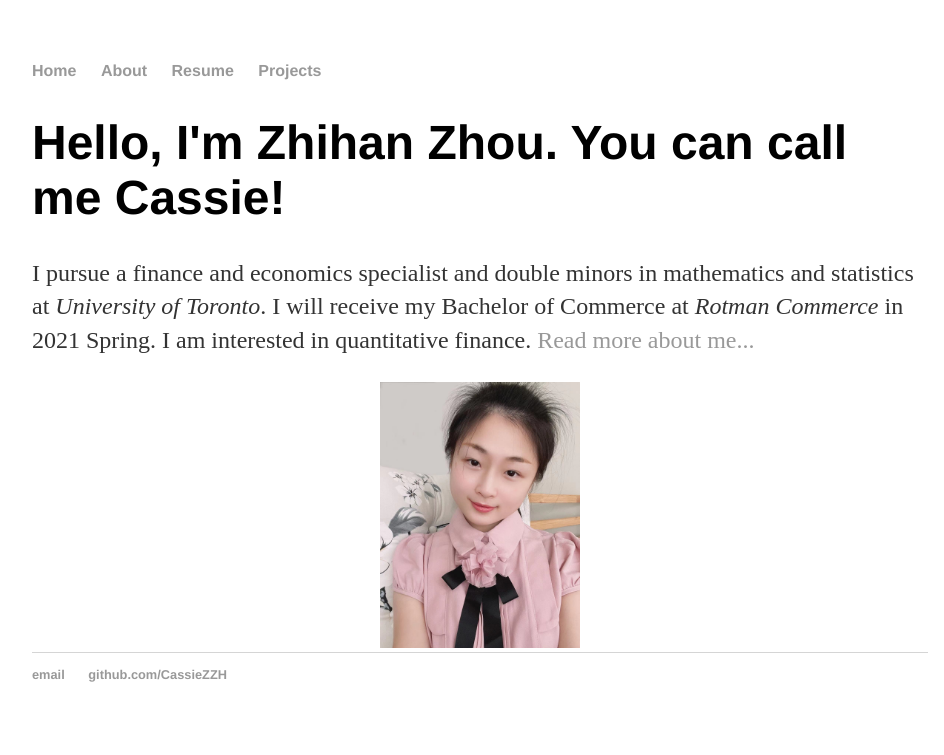
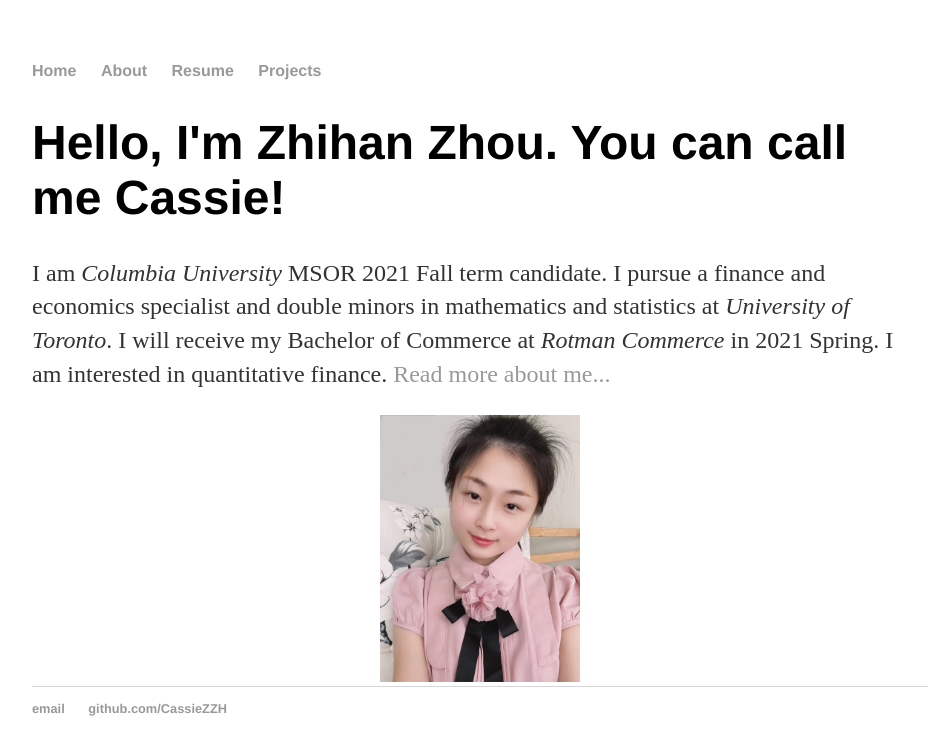
Before and after one commit to CassieZZH/CassieZZH.github.io, a Jekyll site: the page built from index.html, in a window 1280 px wide. Shown: the top 755 px of the page, without its empty margins (160-1104 px from the left). Built offline with Jekyll 4.4.1, drawn with Linux system fonts in a browser that asks for light colours.

Commit message:
Update index.html

```diff
--- a/index.html
+++ b/index.html
@@ -4,7 +4,7 @@
 ---
 <div class="blurb">
 	<h1>Hello, I'm Zhihan Zhou. You can call me Cassie!</h1>
-	<p>I pursue a finance and economics specialist and double minors in mathematics and statistics at <em>University of Toronto</em>. I will receive my Bachelor of Commerce at <em>Rotman Commerce</em> in 2021 Spring. I am interested in quantitative finance. <a href="/about">Read more about me...</a></p>
+	<p>I am <em>Columbia University</em> MSOR 2021 Fall term candidate. I pursue a finance and economics specialist and double minors in mathematics and statistics at <em>University of Toronto</em>. I will receive my Bachelor of Commerce at <em>Rotman Commerce</em> in 2021 Spring. I am interested in quantitative finance. <a href="/about">Read more about me...</a></p>
 </div><!-- /.blurb -->
 <div class="profile-photo">
 	<center><img src="/images/myimage.jpg"
```
